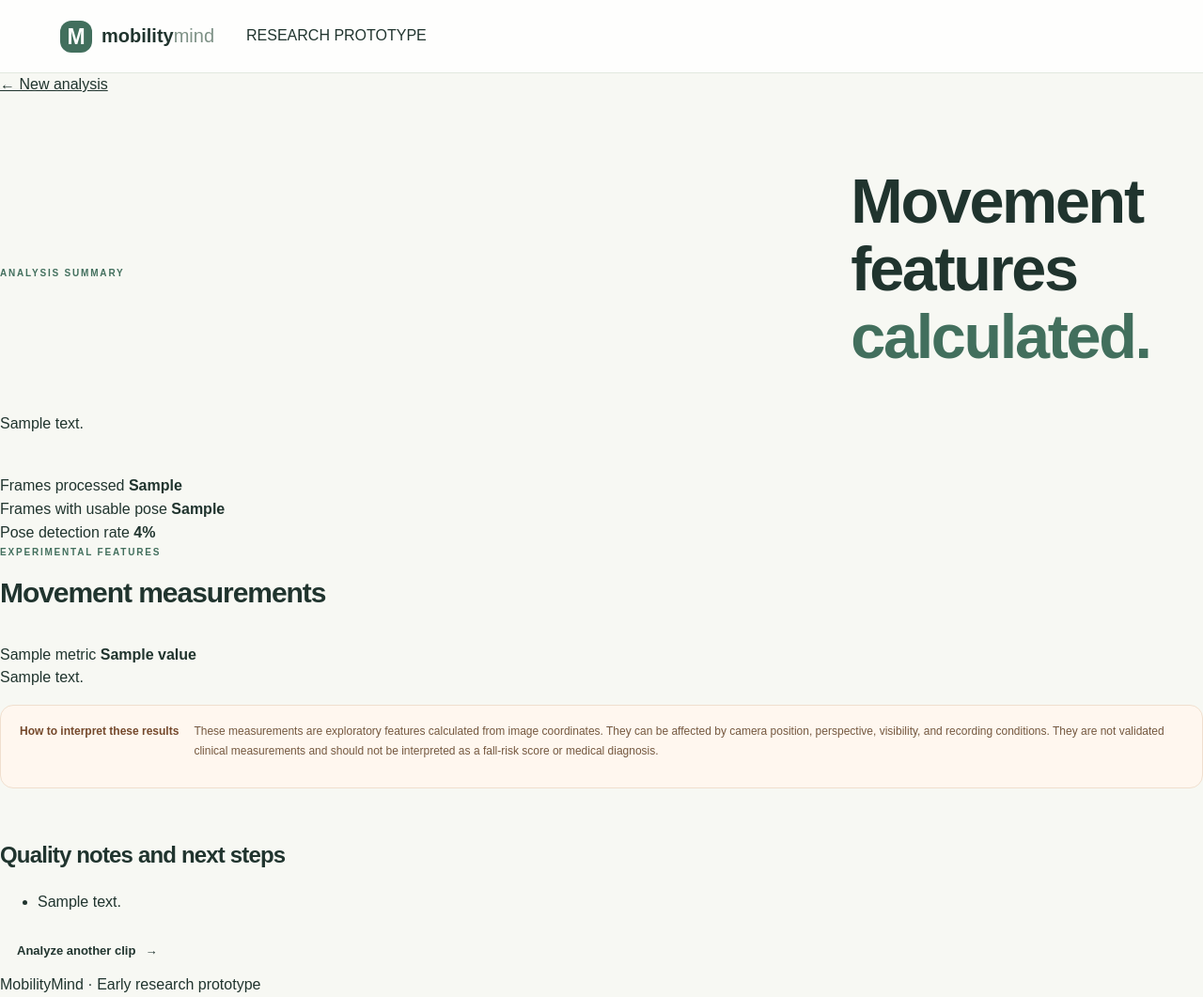
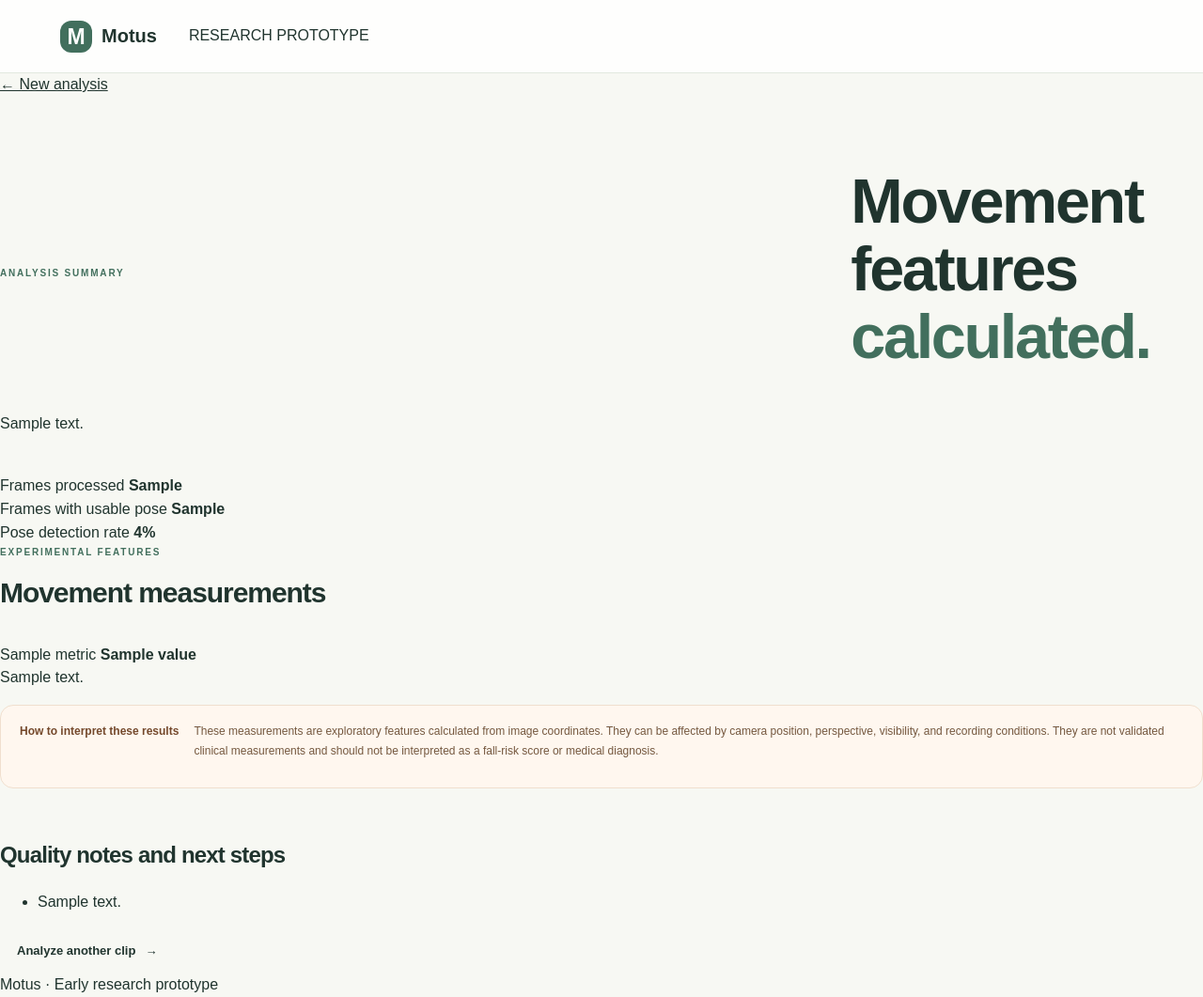
Before and after one commit to shreshmello/CongressionalApp, a Flask app: template templates/results.html in a window 1280 px wide. Shown: the whole page at 94% size. Run offline with Flask 3, Linux system fonts and the light colour scheme; the template is opened without the code that fills it: most values are stand-ins (such as "Sample title", 1, 10 or a date in 2020).

Commit message:
Update results.html

```diff
--- a/templates/results.html
+++ b/templates/results.html
@@ -8,7 +8,7 @@
         content="width=device-width, initial-scale=1.0"
     >
 
-    <title>Analysis Results | MobilityMind</title>
+    <title>Analysis Results | Motus</title>
 
     <link
         rel="stylesheet"
@@ -26,7 +26,7 @@
                 <span class="brand-mark">M</span>
 
                 <span>
-                    mobility<span class="brand-light">mind</span>
+                    Motus
                 </span>
             </a>
 
@@ -218,7 +218,7 @@
 
 
         <footer>
-            MobilityMind · Early research prototype
+            Motus · Early research prototype
         </footer>
 
     </div>
```
